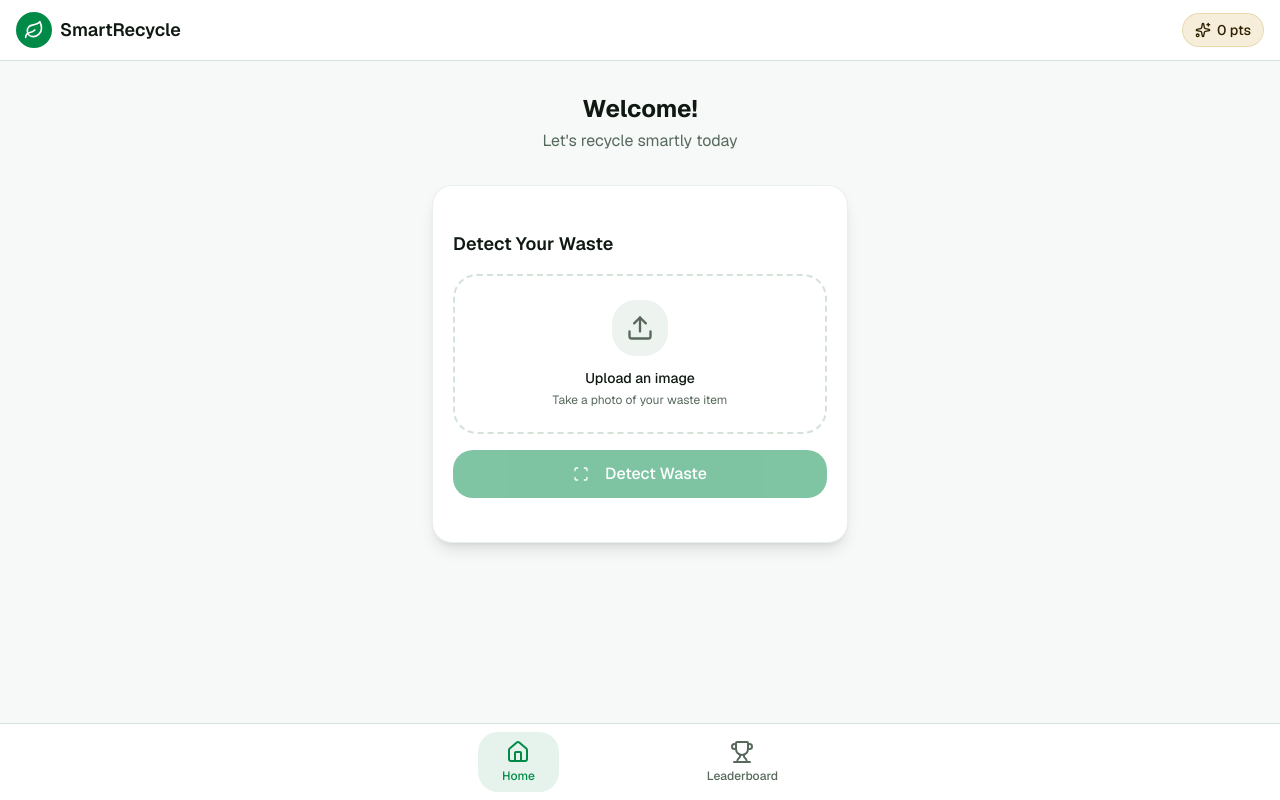
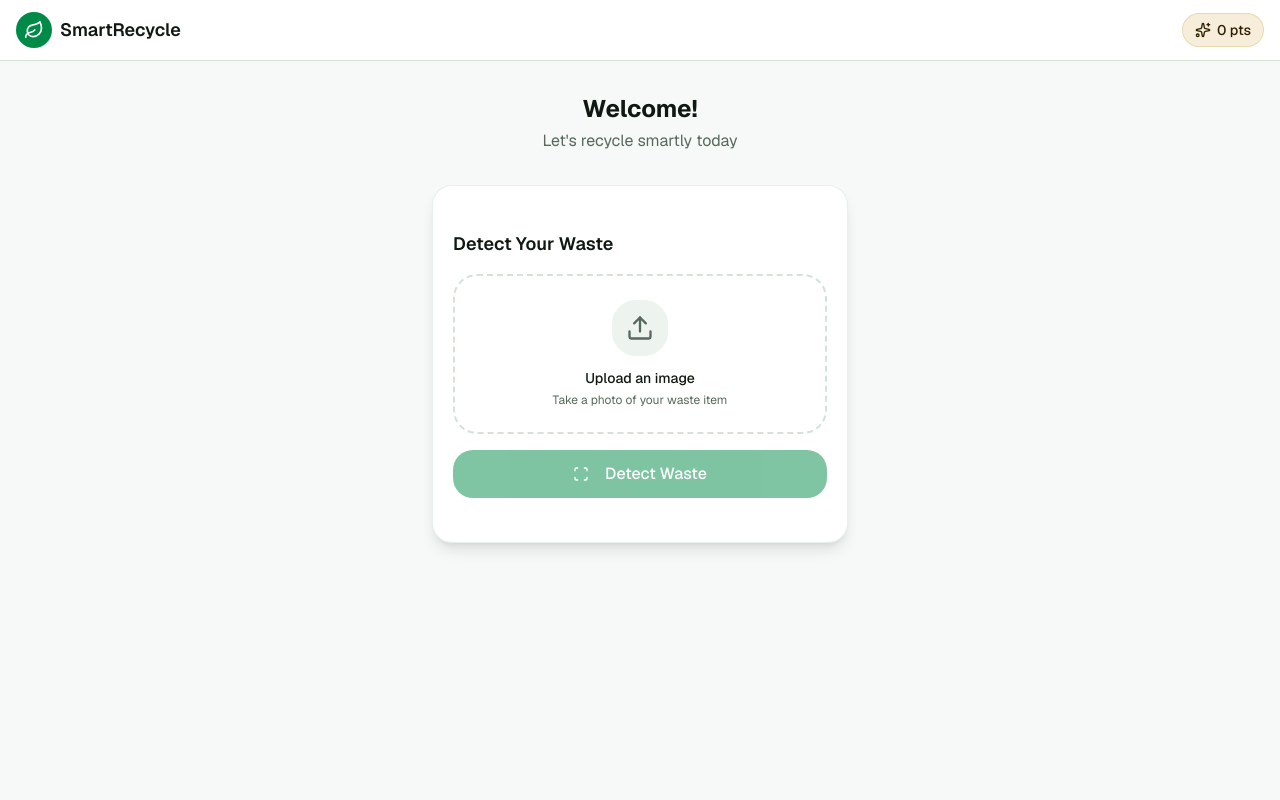
Before and after one commit to 2gooNo/v0-smart-recycle-app, a Next.js app: page / in a window 1280 px wide. Built offline with nearby package versions, Linux system fonts and the light colour scheme.

Commit message:
refactor: simplify main page and remove components\n\nRemove leaderboard and bottom nav, focus on home screen.

```diff
--- a/app/page.tsx
+++ b/app/page.tsx
@@ -1,26 +1,15 @@
 "use client"
 
-import { useState } from "react"
 import { Header } from "@/components/header"
-import { BottomNav } from "@/components/bottom-nav"
 import { HomeScreen } from "@/components/home-screen"
-import { Leaderboard } from "@/components/leaderboard"
 
 export default function SmartRecyclePage() {
-  const [activeTab, setActiveTab] = useState<"home" | "leaderboard">("home")
-
   return (
     <div className="min-h-screen bg-background">
-      {/* Header */}
       <Header />
-
-      {/* Main Content */}
-      <main className="max-w-md mx-auto px-4 py-4 pb-24">
-        {activeTab === "home" ? <HomeScreen /> : <Leaderboard />}
+      <main className="max-w-md mx-auto px-4 py-4 pb-8">
+        <HomeScreen />
       </main>
-
-      {/* Bottom Navigation */}
-      <BottomNav activeTab={activeTab} onTabChange={setActiveTab} />
     </div>
   )
 }
--- a/components/bottom-nav.tsx
+++ /dev/null
@@ -1,42 +0,0 @@
-"use client"
-
-import { Home, Trophy } from "lucide-react"
-import { cn } from "@/lib/utils"
-
-interface BottomNavProps {
-  activeTab: "home" | "leaderboard"
-  onTabChange: (tab: "home" | "leaderboard") => void
-}
-
-export function BottomNav({ activeTab, onTabChange }: BottomNavProps) {
-  return (
-    <nav className="fixed bottom-0 left-0 right-0 z-50 bg-card/95 backdrop-blur-sm border-t border-border">
-      <div className="max-w-md mx-auto flex items-center justify-around py-2">
-        <button
-          onClick={() => onTabChange("home")}
-          className={cn(
-            "flex flex-col items-center gap-1 px-6 py-2 rounded-xl transition-all duration-200",
-            activeTab === "home"
-              ? "text-primary bg-primary/10"
-              : "text-muted-foreground hover:text-foreground"
-          )}
-        >
-          <Home className="w-6 h-6" />
-          <span className="text-xs font-medium">Home</span>
-        </button>
-        <button
-          onClick={() => onTabChange("leaderboard")}
-          className={cn(
-            "flex flex-col items-center gap-1 px-6 py-2 rounded-xl transition-all duration-200",
-            activeTab === "leaderboard"
-              ? "text-primary bg-primary/10"
-              : "text-muted-foreground hover:text-foreground"
-          )}
-        >
-          <Trophy className="w-6 h-6" />
-          <span className="text-xs font-medium">Leaderboard</span>
-        </button>
-      </div>
-    </nav>
-  )
-}
--- a/components/leaderboard.tsx
+++ /dev/null
@@ -1,122 +0,0 @@
-"use client"
-
-import { useApp } from "@/contexts/app-context"
-import { Card, CardContent } from "@/components/ui/card"
-import { Trophy, Medal, Award, User } from "lucide-react"
-import { cn } from "@/lib/utils"
-
-interface LeaderboardEntry {
-  name: string
-  points: number
-  isCurrentUser?: boolean
-}
-
-export function Leaderboard() {
-  const { points } = useApp()
-
-  const leaderboardData: LeaderboardEntry[] = [
-    { name: "Alice", points: 120 },
-    { name: "Bob", points: 90 },
-    { name: "You", points, isCurrentUser: true },
-  ].sort((a, b) => b.points - a.points)
-
-  const getRankIcon = (index: number) => {
-    switch (index) {
-      case 0:
-        return <Trophy className="w-5 h-5 text-yellow-500" />
-      case 1:
-        return <Medal className="w-5 h-5 text-gray-400" />
-      case 2:
-        return <Award className="w-5 h-5 text-amber-600" />
-      default:
-        return <span className="text-sm font-medium text-muted-foreground">{index + 1}</span>
-    }
-  }
-
-  const getRankBg = (index: number) => {
-    switch (index) {
-      case 0:
-        return "bg-yellow-500/10 border-yellow-500/30"
-      case 1:
-        return "bg-gray-400/10 border-gray-400/30"
-      case 2:
-        return "bg-amber-600/10 border-amber-600/30"
-      default:
-        return "bg-muted/30 border-border/50"
-    }
-  }
-
-  return (
-    <div className="space-y-4">
-      {/* Header */}
-      <div className="text-center py-6">
-        <div className="w-16 h-16 mx-auto rounded-2xl bg-accent/20 flex items-center justify-center mb-3">
-          <Trophy className="w-8 h-8 text-accent-foreground" />
-        </div>
-        <h1 className="text-2xl font-bold text-foreground">Leaderboard</h1>
-        <p className="text-muted-foreground mt-1">Top recyclers this week</p>
-      </div>
-
-      {/* Leaderboard List */}
-      <Card className="border-border/50 shadow-lg">
-        <CardContent className="p-4">
-          <div className="space-y-3">
-            {leaderboardData.map((entry, index) => (
-              <div
-                key={entry.name}
-                className={cn(
-                  "flex items-center justify-between p-4 rounded-2xl border transition-all duration-200",
-                  getRankBg(index),
-                  entry.isCurrentUser && "ring-2 ring-primary ring-offset-2"
-                )}
-              >
-                <div className="flex items-center gap-4">
-                  {/* Rank */}
-                  <div className="w-8 h-8 flex items-center justify-center">
-                    {getRankIcon(index)}
-                  </div>
-
-                  {/* Avatar */}
-                  <div className={cn(
-                    "w-11 h-11 rounded-full flex items-center justify-center",
-                    entry.isCurrentUser ? "bg-primary text-primary-foreground" : "bg-muted"
-                  )}>
-                    <User className="w-5 h-5" />
-                  </div>
-
-                  {/* Name */}
-                  <div>
-                    <p className={cn(
-                      "font-medium",
-                      entry.isCurrentUser ? "text-primary" : "text-foreground"
-                    )}>
-                      {entry.name}
-                    </p>
-                    {entry.isCurrentUser && (
-                      <p className="text-xs text-muted-foreground">That&apos;s you!</p>
-                    )}
-                  </div>
-                </div>
-
-                {/* Points */}
-                <div className="text-right">
-                  <p className="text-lg font-semibold text-foreground">{entry.points}</p>
-                  <p className="text-xs text-muted-foreground">pts</p>
-                </div>
-              </div>
-            ))}
-          </div>
-        </CardContent>
-      </Card>
-
-      {/* Motivation */}
-      <Card className="border-border/50 bg-primary/5">
-        <CardContent className="p-4 text-center">
-          <p className="text-sm text-muted-foreground">
-            ♻️ Keep recycling to climb the leaderboard!
-          </p>
-        </CardContent>
-      </Card>
-    </div>
-  )
-}
```
Also changed, not shown: 1 other file (tests, documents, lock files or other folders).
